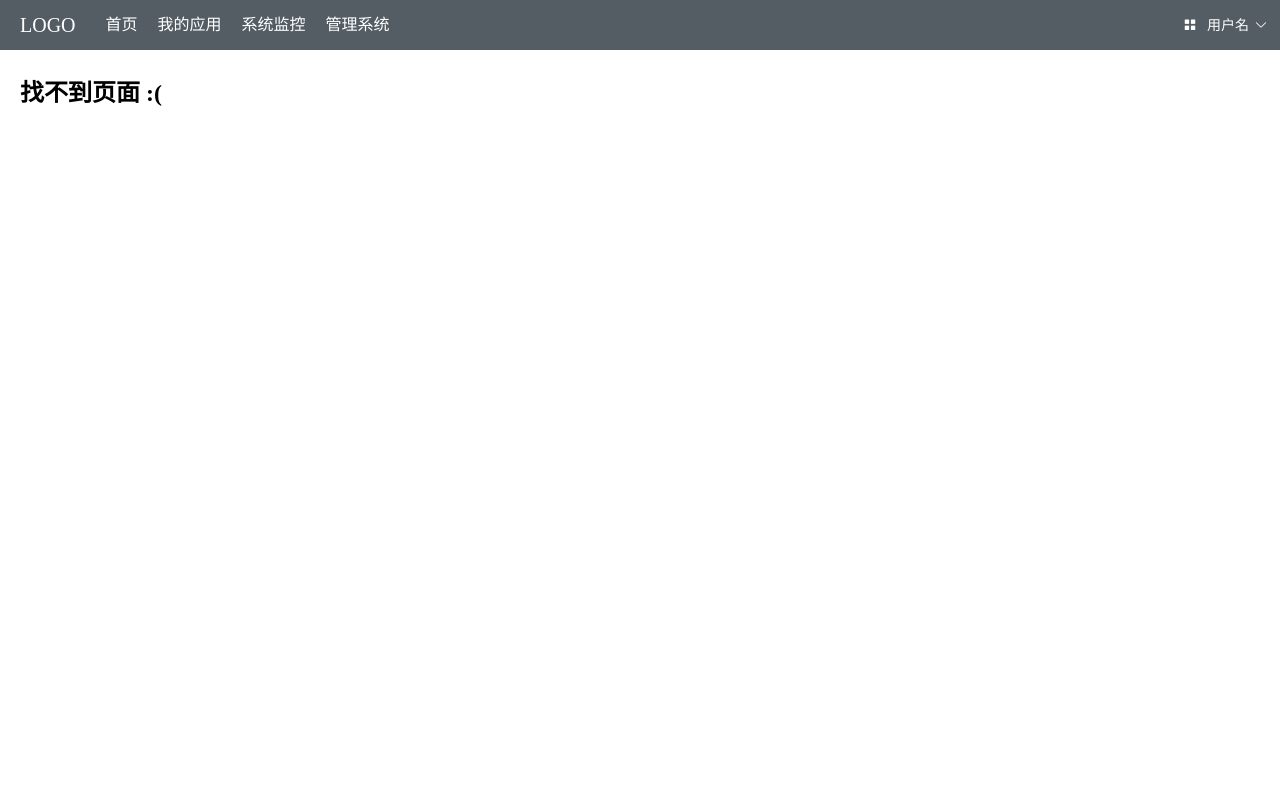
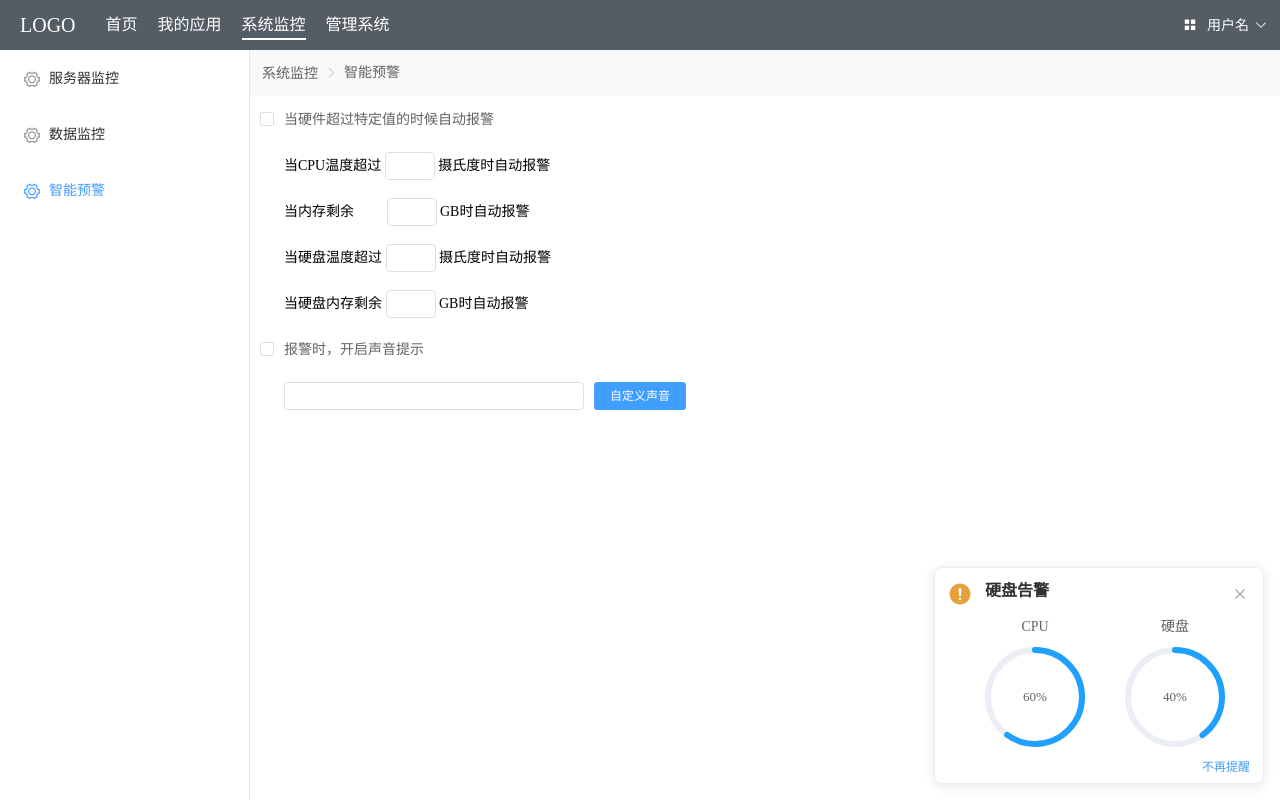
Before and after one commit to lemonppai/vue-app, a Vue app: page /#/monitor/warning in a window 1280 px wide. Built offline with nearby package versions, Linux system fonts and the light colour scheme.

Commit message:
页面功能

```diff
--- a/public/index.html
+++ b/public/index.html
@@ -3,6 +3,7 @@
   <head>
     <meta charset="utf-8">
     <meta http-equiv="X-UA-Compatible" content="IE=edge">
+    <meta name="renderer" content="webkit">
     <meta name="viewport" content="width=device-width,initial-scale=1.0">
     <link rel="icon" href="<%= BASE_URL %>favicon.ico">
     <title>vue-app</title>
--- a/src/router/index.js
+++ b/src/router/index.js
@@ -52,33 +52,21 @@ export default new Router({
       component: () => import('@/views/monitor'),
       children: [
         {
-          path: 'map/migrate',
-          name: 'migrate',
-          component: () => import('@/views/map/migrate')
+          path: 'server',
+          name: 'server',
+          component: () => import('@/views/monitor/server')
         },
 
         {
-          path: 'map/heat',
-          name: 'heat',
-          component: () => import('@/views/map/heat')
+          path: 'data',
+          name: 'data',
+          component: () => import('@/views/monitor/data')
         },
 
         {
-          path: 'user',
-          name: 'user',
-          component: () => import('@/views/user')
-        },
-
-        {
-          path: 'chart/bar',
-          name: 'bar',
-          component: () => import('@/views/chart/bar')
-        },
-
-        {
-          path: 'chart/line',
-          name: 'line',
-          component: () => import('@/views/chart/line')
+          path: 'warning',
+          name: 'warning',
+          component: () => import('@/views/monitor/warning')
         }
       ]
     },
--- a/src/views/home/index.vue
+++ b/src/views/home/index.vue
@@ -2,37 +2,37 @@
   <div class="home">
     <el-row :gutter="20">
       <el-col :span="6">
-        <panel title="上周地市量统计">
+        <v-panel title="上周地市量统计">
           <div class="subtitle">
             占所有小区的比例
           </div>
 
           <div ref="ratio" style="height: 300px;"></div>
-        </panel>
+        </v-panel>
       </el-col>
 
       <el-col :span="6">
-        <panel title="全省GIS地图">
+        <v-panel title="全省GIS地图">
           <div ref="gis" style="height: 316px;"></div>
-        </panel>
+        </v-panel>
       </el-col>
 
       <el-col :span="12">
-        <panel title="工单查询">
+        <v-panel title="工单查询">
           <div ref="work" style="height: 316px;"></div>
-        </panel>
+        </v-panel>
       </el-col>
 
       <el-col :span="6">
-        <panel title="警告">
+        <v-panel title="警告">
           <div ref="warn" style="height: 316px;"></div>
-        </panel>
+        </v-panel>
       </el-col>
 
       <el-col :span="18">
-        <panel title="上周调整工单统计">
+        <v-panel title="上周调整工单统计">
           <div ref="warn" style="height: 316px;"></div>
-        </panel>
+        </v-panel>
       </el-col>
     </el-row>
   </div>
@@ -47,13 +47,13 @@ import util from 'lemon-util';
 import { mapState, mapMutations, mapAtions, mapActions } from 'vuex';
 import loading from '@/lib/loading';
 // import DialogForm from './dialog';
-import Panel from '@/components/panel';
+import VPanel from '@/components/panel';
 
 export default {
   name: 'home',
   components: {
     // HelloWorld
-    Panel
+    VPanel
   },
   data() {
     return {
--- a/src/views/map/heat.vue
+++ b/src/views/map/heat.vue
@@ -20,7 +20,7 @@ export default {
     var map = L.map("map").setView(L.latLng(37.550339, 104.114129), 5);
     L.tileLayer(
       // 'http://{s}.tile.osm.org/{z}/{x}/{y}.png'
-      //  'http://mt2.google.cn/vt/x={x}&y={y}&z={z}'
+      //  'http://mt2.google.cn/vt/x={x}&y={y}&z={z}',
       "http://map.geoq.cn/ArcGIS/rest/services/ChinaOnlineStreetPurplishBlue/MapServer/tile/{z}/{y}/{x}",
       //  'http://localhost:8010/{z}/{x}/{y}.png'
       {
@@ -280,7 +280,7 @@ export default {
             },
             effect: {
               show: true,
-              shadowBlur: 50
+              shadowBlur: 40
             },
             itemStyle: {
               normal: {
--- /dev/null
+++ b/src/views/monitor/data/index.vue
@@ -0,0 +1,5 @@
+<template>
+  <div>
+    123
+  </div>
+</template>
--- a/src/views/monitor/index.vue
+++ b/src/views/monitor/index.vue
@@ -12,58 +12,25 @@ export default {
   data() {
     return {
       menuData: [
-        /* {
-          url: '/',
-          title: '首页',
-          icon: 'menu',
+        {
+          url: '/monitor/server',
+          title: '服务器监控',
+          icon: 'setting',
           children: []
-        }, */
-        {
-          url: '',
-          title: '管理平台',
-          icon: 'setting',
-          children: [
-            {
-              url: '/monitor/user',
-              title: '用户配置'
-            },
-            /* {
-              url: '/map',
-              title: '地图'
-            }, */
-          ]
         },
 
         {
-          url: '',
-          title: '图表',
-          icon: 'picture',
-          children: [
-            {
-              url: '/monitor/chart/bar',
-              title: '柱状图'
-            },
-            {
-              url: '/monitor/chart/line',
-              title: '折线图'
-            }
-          ]
+          url: '/monitor/data',
+          title: '数据监控',
+          icon: 'setting',
+          children: []
         },
 
         {
-          url: '',
-          title: '地图',
-          icon: 'location',
-          children: [
-            {
-              url: '/monitor/map/migrate',
-              title: '迁徙图'
-            },
-            {
-              url: '/monitor/map/heat',
-              title: '热力图'
-            }
-          ]
+          url: '/monitor/warning',
+          title: '智能预警',
+          icon: 'setting',
+          children: []
         }
       ]
     }
--- /dev/null
+++ b/src/views/monitor/server/index.vue
@@ -0,0 +1,137 @@
+<template>
+  <div class="server">
+    <el-row :gutter="20">
+      <el-col :span="14">
+        <v-panel title="CPU使用率">
+          <div ref="cpu" style="height: 260px;"></div>
+        </v-panel>
+      </el-col>
+
+      <el-col :span="10">
+        <v-panel title="硬盘使用情况">
+          <div ref="disk" style="height: 260px;"></div>
+        </v-panel>
+      </el-col>
+
+      <el-col :span="14">
+        <v-panel title="内存使用情况">
+          <div ref="ram" style="height: 260px;"></div>
+        </v-panel>
+      </el-col>
+
+      <el-col :span="10">
+        <v-panel title="服务器信息">
+          <div ref="ratio" style="height: 260px;"></div>
+        </v-panel>
+      </el-col>
+    </el-row>
+  </div>
+</template>
+
+<script>
+import echarts from 'echarts';
+import VPanel from '@/components/panel';
+
+export default {
+  components: {
+    // HelloWorld
+    VPanel
+  },
+
+  data() {
+    return {
+      charts: []
+    }
+  },
+
+  mounted() {
+    this.renderCPU();
+    this.renderDisk();
+    this.renderRAM();
+  },
+
+  methods: {
+    renderCPU() {
+      const echart = echarts.init(this.$refs.cpu);
+      echart.setOption({
+          xAxis: {
+              type: 'category',
+              data: ['Mon', 'Tue', 'Wed', 'Thu', 'Fri', 'Sat', 'Sun']
+          },
+          yAxis: {
+              type: 'value'
+          },
+          series: [{
+              data: [820, 932, 901, 934, 1290, 1330, 1320],
+              type: 'line',
+              smooth: true
+          }]
+      });
+      this.charts.push(echart);
+    },
+
+    renderDisk() {
+      const echart = echarts.init(this.$refs.disk);
+      echart.setOption({
+        title : {
+            text: '某站点用户访问来源',
+            subtext: '纯属虚构',
+            x:'center'
+        },
+        tooltip : {
+            trigger: 'item',
+            formatter: "{a} <br/>{b} : {c} ({d}%)"
+        },
+        legend: {
+            orient: 'vertical',
+            left: 'left',
+            data: ['直接访问','邮件营销','联盟广告','视频广告','搜索引擎']
+        },
+        series : [
+            {
+                name: '访问来源',
+                type: 'pie',
+                radius : '55%',
+                center: ['50%', '60%'],
+                data:[
+                    {value:335, name:'直接访问'},
+                    {value:310, name:'邮件营销'},
+                    {value:234, name:'联盟广告'},
+                    {value:135, name:'视频广告'},
+                    {value:1548, name:'搜索引擎'}
+                ],
+                itemStyle: {
+                    emphasis: {
+                        shadowBlur: 10,
+                        shadowOffsetX: 0,
+                        shadowColor: 'rgba(0, 0, 0, 0.5)'
+                    }
+                }
+            }
+        ]
+      });
+      this.charts.push(echart);
+    },
+
+    renderRAM() {
+      const echart = echarts.init(this.$refs.ram);
+      echart.setOption({
+        xAxis: {},
+        yAxis: {},
+        series: [{
+            symbolSize: 20,
+            data: [[15, 0], [-50, 10], [-56.5, 20], [-46.5, 30], [-22.1, 40]],
+            type: 'line'
+        }]
+      });
+      this.charts.push(echart);
+    }
+  }
+}
+</script>
+
+<style lang="scss" scoped>
+.server {
+  padding: 10px;
+}
+</style>
--- /dev/null
+++ b/src/views/monitor/warning/index.vue
@@ -0,0 +1,124 @@
+<template>
+  <div class="v-warning">
+    <el-form :model="form" ref="form">
+      <el-form-item prop="autoUp">
+        <el-checkbox v-model="form.autoUp">当硬件超过特定值的时候自动报警</el-checkbox>
+      </el-form-item>
+
+      <el-form-item prop="autoUp">
+        <div class="v-fc-wrap">
+          当CPU温度超过
+          <el-input v-model="form.val" style="width: 50px;"></el-input>
+          摄氏度时自动报警
+        </div>
+      </el-form-item>
+
+      <el-form-item prop="autoUp">
+        <div class="v-fc-wrap">
+          当内存剩余
+          <el-input v-model="form.val" style="width: 50px; margin-left: 29px;"></el-input>
+          GB时自动报警
+        </div>
+      </el-form-item>
+
+      <el-form-item prop="autoUp">
+        <div class="v-fc-wrap">
+          当硬盘温度超过
+          <el-input v-model="form.val" style="width: 50px;"></el-input>
+          摄氏度时自动报警
+        </div>
+      </el-form-item>
+
+      <el-form-item prop="autoUp">
+        <div class="v-fc-wrap">
+          当硬盘内存剩余
+          <el-input v-model="form.val" style="width: 50px;"></el-input>
+          GB时自动报警
+        </div>
+      </el-form-item>
+
+      <el-form-item prop="autoUp">
+        <el-checkbox v-model="form.autoUp">报警时，开启声音提示</el-checkbox>
+      </el-form-item>
+
+      <el-form-item prop="autoUp">
+        <div class="v-fc-wrap">
+          <el-input v-model="form.val" style="width: 300px; margin-right: 10px;"></el-input>
+
+          <el-button type="primary">自定义声音</el-button>
+        </div>
+      </el-form-item>
+    </el-form>
+
+    <div style="display: none;">
+      <vnode ref="vnode">
+        <el-row :gutter="40">
+          <el-col :span="12">
+            <header style="padding: 10px; text-align: center;">
+              CPU
+            </header>
+            <el-progress type="circle" :percentage="60" :width="100"></el-progress>
+          </el-col>
+
+          <el-col :span="12">
+            <header style="padding: 10px; text-align: center;">
+              硬盘
+            </header>
+            <el-progress type="circle" :percentage="40" :width="100"></el-progress>
+          </el-col>
+        </el-row>
+        <div class="pull-right" style="margin-right: -26px; margin-bottom: -12px;">
+          <el-button type="text" @click="handleClick">不再提醒</el-button>
+        </div>
+      </vnode>
+    </div>
+  </div>
+</template>
+
+<script>
+import Vnode from './vnode';
+export default {
+  components: {
+    Vnode
+  },
+
+  data() {
+    return {
+      form: {}
+    }
+  },
+
+  mounted() {
+    this.showWarning();
+  },
+
+  beforeDestroy() {
+    this.notify.close();
+  },
+
+  methods: {
+    // 显示预警
+    showWarning() {
+      console.log(this.$refs.vnode.$vnode)
+      this.notify = this.$notify.warning({
+        title: '硬盘告警',
+        /* dangerouslyUseHTMLString: true,
+        message: '<div style="width: 200px; height: 100px;">右下角弹出的消息</div>', */
+        message: this.$refs.vnode.$vnode,
+        position: 'bottom-right',
+        duration: 0
+      });
+    },
+
+    handleClick() {
+      console.log('不再提醒')
+    }
+  }
+}
+</script>
+
+<style lang="scss" scoped>
+.v-fc-wrap {
+  margin-left: 24px;
+}
+</style>
--- /dev/null
+++ b/src/views/monitor/warning/vnode.vue
@@ -0,0 +1,5 @@
+<template>
+  <div class="vnode">
+    <slot></slot>
+  </div>
+</template>
```
Also changed, not shown: 1 other file (tests, documents, lock files or other folders).
